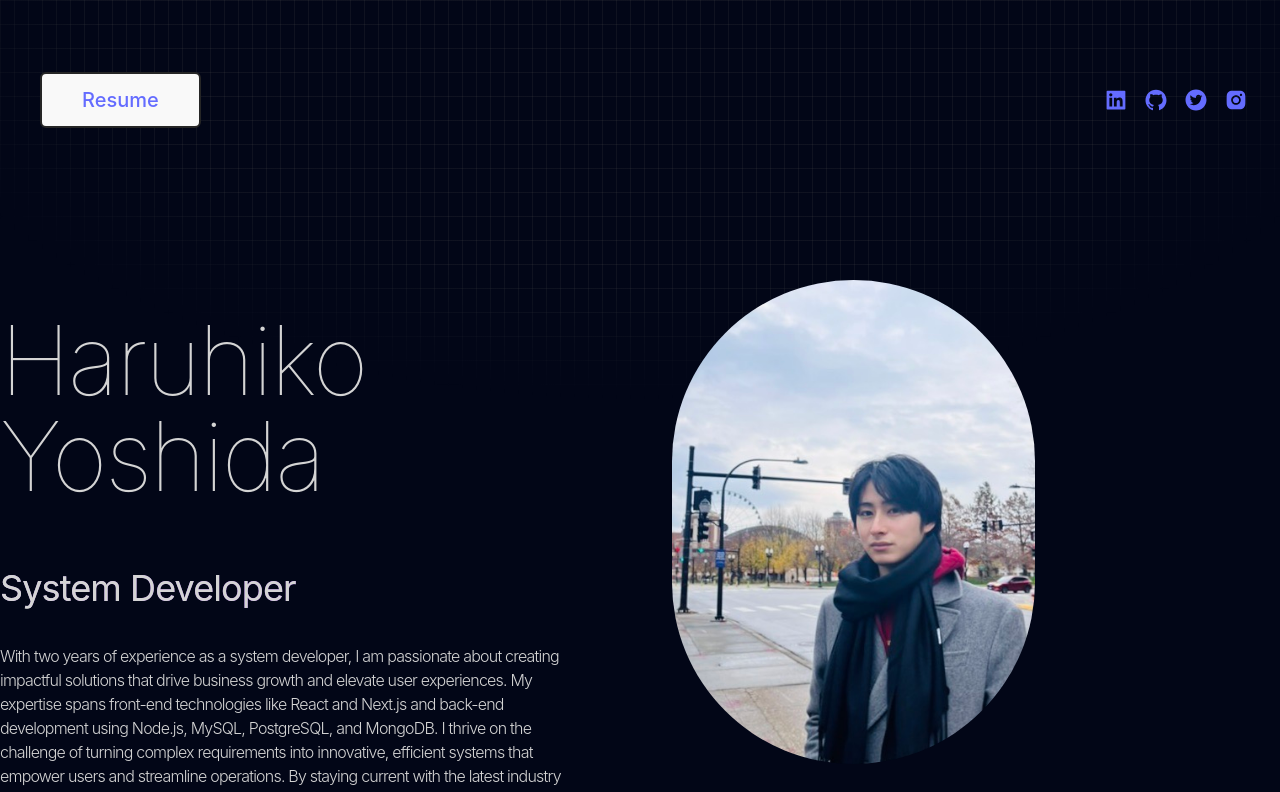
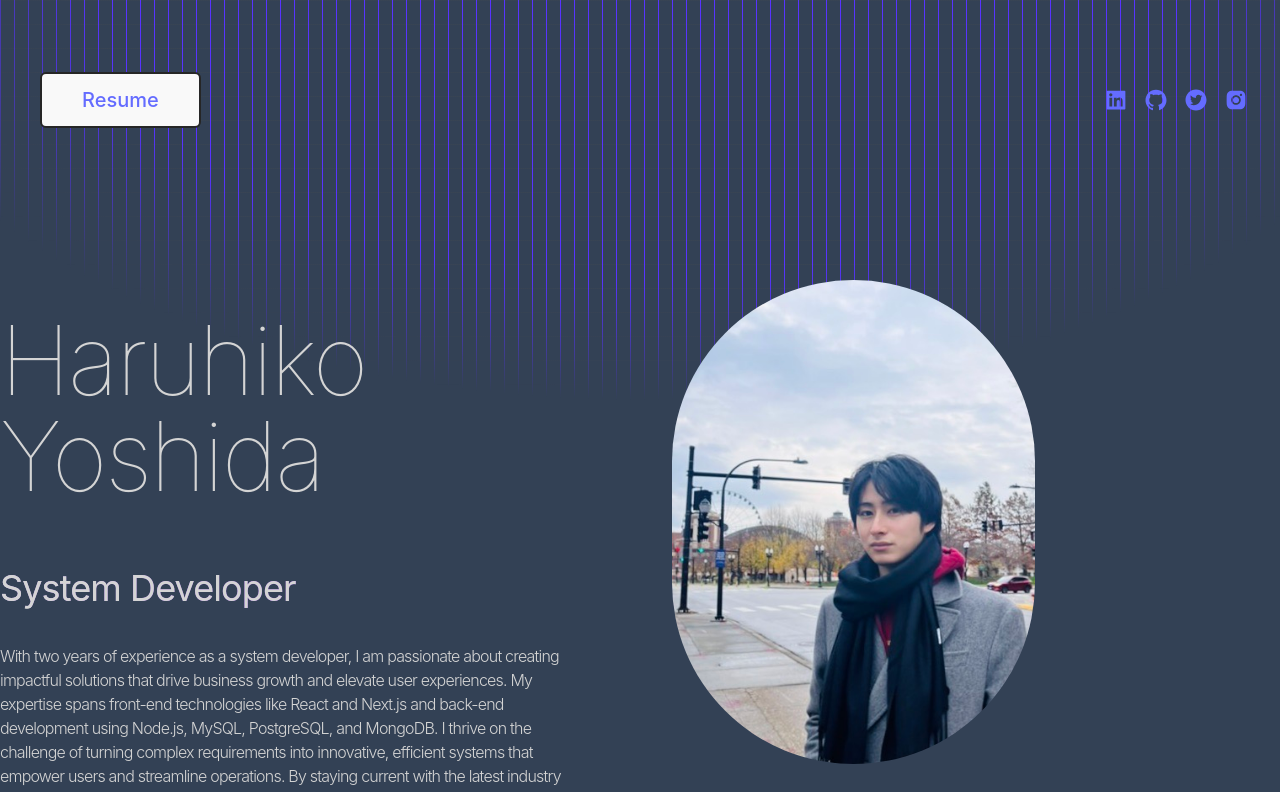
Before and after one commit to Banshi-84/portfolio-website, a React (Vite) app in the folder my-portfolio/: page / in a window 1280 px wide. Shown: the top 792 px of the page. Built offline with nearby package versions, Linux system fonts and the light colour scheme.

Commit message:
changed color

```diff
--- a/my-portfolio/src/App.jsx
+++ b/my-portfolio/src/App.jsx
@@ -10,8 +10,8 @@ const App = () => {
   return (
     <div className="overflow-x-hidden text-neutral-300 antialiased selection:bg-slate-300 selection:text-slate-900">
       <div className="fixed inset-0 -z-10 h-full w-full">
-        <div className="relative size-full bg-slate-950">
-          <div className="absolute inset-0 bg-[linear-gradient(to_right,#4f4f4f2e_1px,transparent_1px),linear-gradient(to_bottom,#4f4f4f2e_1px,transparent_1px)] bg-[size:14px_24px] [mask-image:radial-gradient(ellipse_60%_50%_at_50%_0%,#000_70%,transparent_100%)]" />
+        <div className="relative size-full bg-slate-700">
+          <div className="absolute inset-0 bg-[linear-gradient(to_right,#5833ff_1px,transparent_1px),linear-gradient(to_bottom,#4f4f4f2e_1px,transparent_1px)] bg-[size:14px_24px] [mask-image:radial-gradient(ellipse_60%_50%_at_50%_0%,#000_70%,transparent_100%)]" />
         </div>
       </div>
       <div className="container mx-auto my-8">
```
